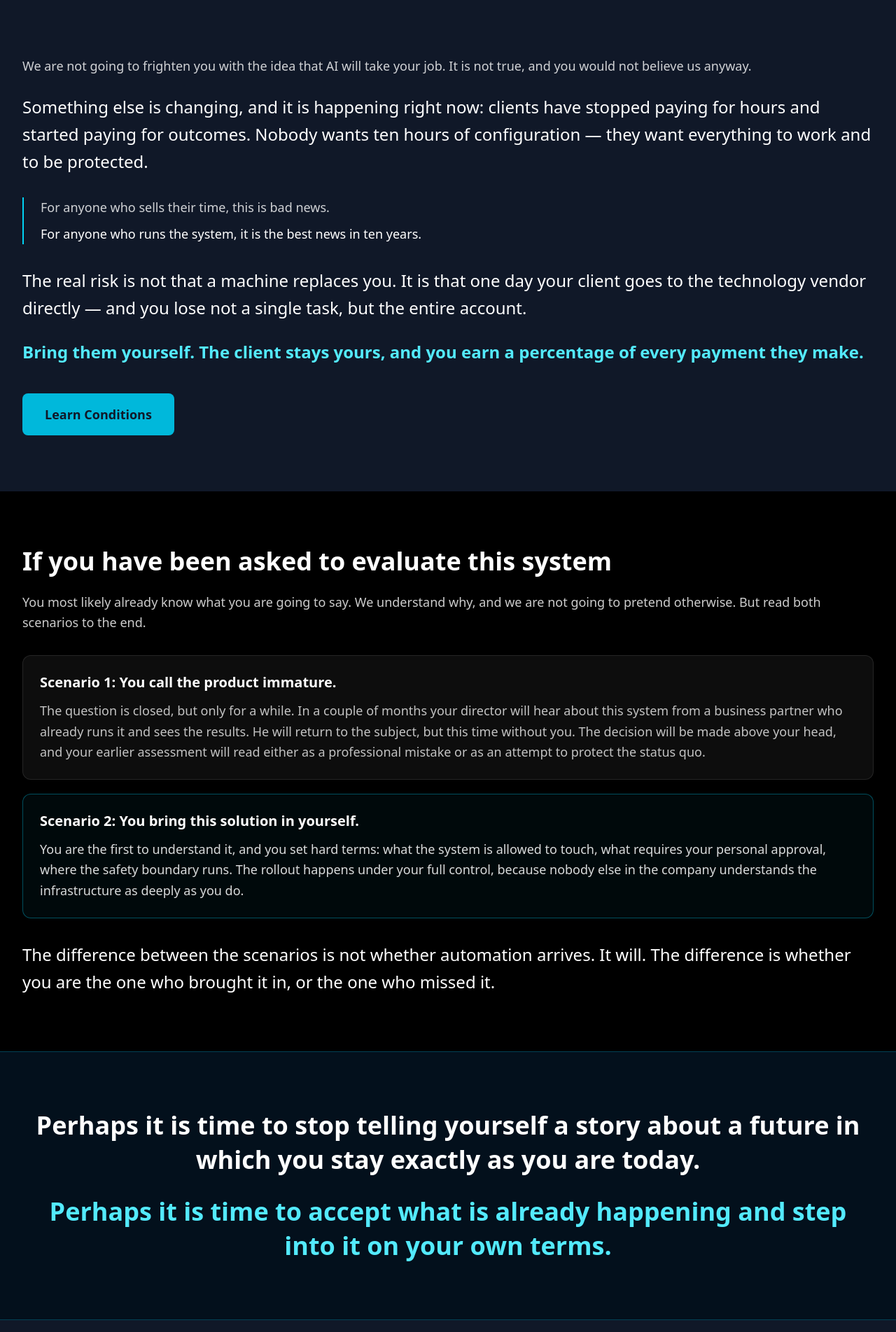
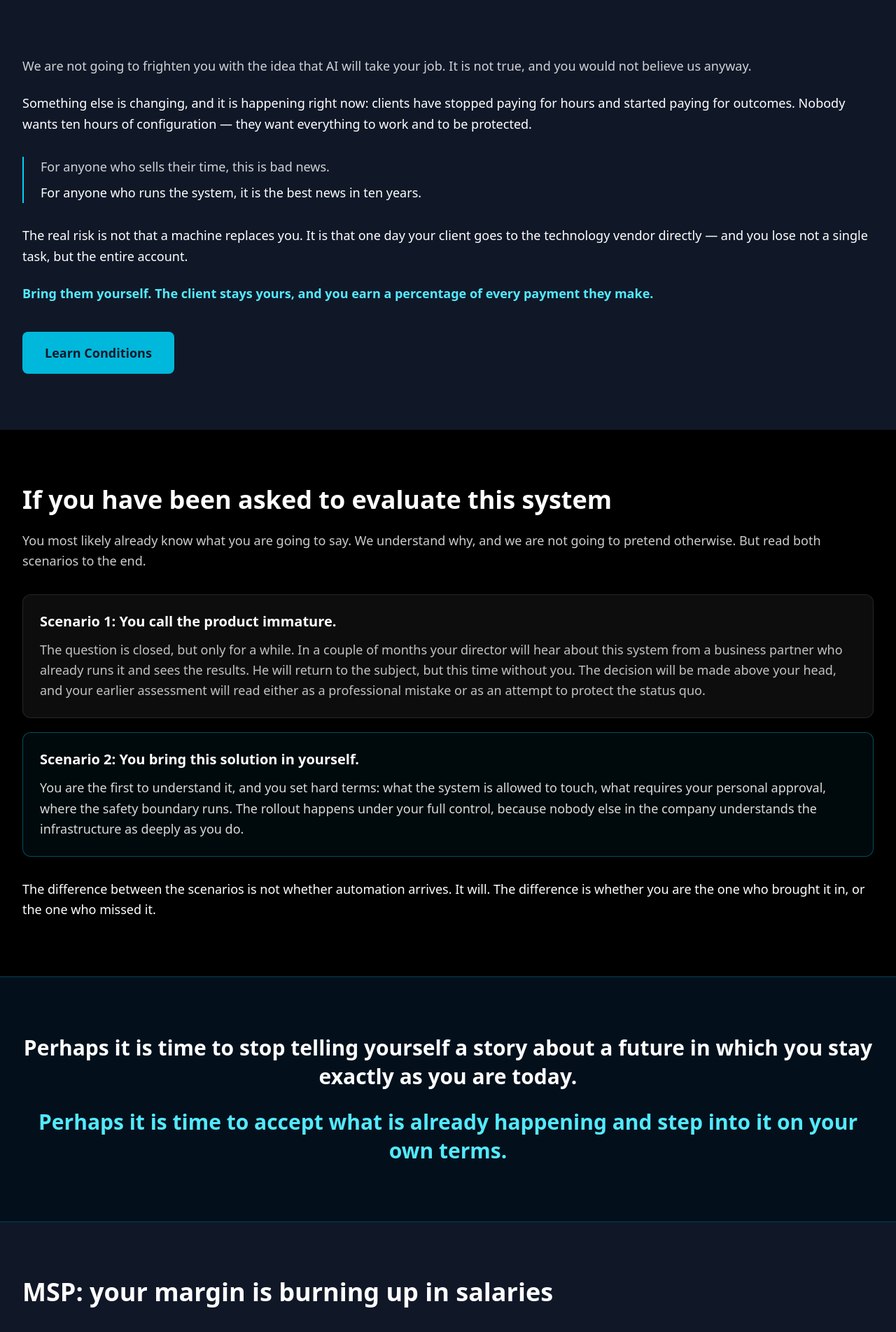
Before and after one commit to TarasS17/guardian-cloud-site, a Next.js app: page /referral in a window 1280 px wide. Shown: the part 880-2783 px from the top of the page at 70% size. Built offline with nearby package versions, Linux system fonts and the light colour scheme.

Commit message:
Normalize oversized referral page text sizes to match rest of site (text-lg)

```diff
--- a/src/app/referral/page.tsx
+++ b/src/app/referral/page.tsx
@@ -50,7 +50,7 @@ export default function ReferralProgramPage() {
               {t('referral.hero.subtitle')}
             </h2>
           ) : null}
-          <p className="text-xl text-white/80 max-w-4xl mx-auto mb-10">
+          <p className="text-lg text-white/80 max-w-4xl mx-auto mb-10">
             {t('referral.hero.description')}
           </p>
           <div className="flex flex-col sm:flex-row justify-center gap-4">
@@ -87,7 +87,7 @@ export default function ReferralProgramPage() {
             {t('referral.shift.intro')}
           </p>
 
-          <p className="mt-6 text-xl leading-relaxed text-white md:text-2xl md:leading-relaxed">
+          <p className="mt-6 text-lg leading-relaxed text-white">
             {t('referral.shift.change')}
           </p>
 
@@ -96,11 +96,11 @@ export default function ReferralProgramPage() {
             <p className="text-lg font-medium leading-relaxed text-white">{t('referral.shift.good')}</p>
           </div>
 
-          <p className="mt-8 text-xl leading-relaxed text-white md:text-2xl md:leading-relaxed">
+          <p className="mt-8 text-lg leading-relaxed text-white">
             {t('referral.shift.risk')}
           </p>
 
-          <p className="mt-6 text-xl font-bold leading-relaxed text-cyan-300 md:text-2xl">
+          <p className="mt-6 text-lg font-bold leading-relaxed text-cyan-300">
             {t('referral.shift.bring')}
           </p>
 
@@ -139,7 +139,7 @@ export default function ReferralProgramPage() {
             </div>
           </div>
 
-          <p className="mt-8 text-xl font-medium leading-relaxed text-white md:text-2xl md:leading-relaxed">
+          <p className="mt-8 text-lg font-medium leading-relaxed text-white">
             {t('referral.insider.close')}
           </p>
         </div>
@@ -148,10 +148,10 @@ export default function ReferralProgramPage() {
       {/* 4. ПРИЗЫВ */}
       <section className="border-y border-cyan-500/30 bg-cyan-500/5 py-20">
         <div className="container max-w-3xl mx-auto px-4 text-center">
-          <p className="text-2xl font-bold leading-snug text-white md:text-4xl md:leading-snug">
+          <p className="text-2xl font-bold leading-snug text-white md:text-3xl md:leading-snug">
             {t('referral.callout.line1')}
           </p>
-          <p className="mt-6 text-2xl font-bold leading-snug text-cyan-300 md:text-4xl md:leading-snug">
+          <p className="mt-6 text-2xl font-bold leading-snug text-cyan-300 md:text-3xl md:leading-snug">
             {t('referral.callout.line2')}
           </p>
         </div>
@@ -195,7 +195,7 @@ export default function ReferralProgramPage() {
             <p className="text-lg leading-relaxed text-white/90">{t('referral.msp.transition')}</p>
           </div>
 
-          <p className="mt-12 text-xl font-bold leading-relaxed text-white md:text-2xl md:leading-relaxed">
+          <p className="mt-12 text-lg font-bold leading-relaxed text-white">
             {t('referral.msp.close')}
           </p>
         </div>
@@ -231,7 +231,7 @@ export default function ReferralProgramPage() {
           </div>
 
           <hr className="mt-10 border-white/10" />
-          <blockquote className="mt-10 border-l-2 border-cyan-400 pl-6 text-xl font-medium leading-relaxed text-white md:text-2xl md:leading-relaxed">
+          <blockquote className="mt-10 border-l-2 border-cyan-400 pl-6 text-lg font-medium leading-relaxed text-white">
             {t('referral.ecosystem.close')}
           </blockquote>
         </div>
@@ -323,7 +323,7 @@ export default function ReferralProgramPage() {
             <h3 className="text-xl font-bold mb-3">
               {t('referral.faq.q1.question')}
             </h3>
-            <p className="text-white/80">
+            <p className="text-lg text-white/80">
               {t('referral.faq.q1.answer')}
             </p>
           </div>
@@ -332,7 +332,7 @@ export default function ReferralProgramPage() {
             <h3 className="text-xl font-bold mb-3">
               {t('referral.faq.q2.question')}
             </h3>
-            <p className="text-white/80">
+            <p className="text-lg text-white/80">
               {t('referral.faq.q2.answer')}
             </p>
           </div>
@@ -341,7 +341,7 @@ export default function ReferralProgramPage() {
             <h3 className="text-xl font-bold mb-3">
               {t('referral.faq.q3.question')}
             </h3>
-            <p className="text-white/80">
+            <p className="text-lg text-white/80">
               {t('referral.faq.q3.answer')}
             </p>
           </div>
@@ -350,7 +350,7 @@ export default function ReferralProgramPage() {
             <h3 className="text-xl font-bold mb-3">
               {t('referral.faq.q4.question')}
             </h3>
-            <p className="text-white/80">
+            <p className="text-lg text-white/80">
               {t('referral.faq.q4.answer')}
             </p>
           </div>
@@ -359,7 +359,7 @@ export default function ReferralProgramPage() {
             <h3 className="text-xl font-bold mb-3">
               {t('referral.faq.q5.question')}
             </h3>
-            <p className="text-white/80">
+            <p className="text-lg text-white/80">
               {t('referral.faq.q5.answer')}
             </p>
           </div>
@@ -368,7 +368,7 @@ export default function ReferralProgramPage() {
             <h3 className="text-xl font-bold mb-3">
               {t('referral.faq.q6.question')}
             </h3>
-            <p className="text-white/80">
+            <p className="text-lg text-white/80">
               {t('referral.faq.q6.answer')}
             </p>
           </div>
@@ -377,7 +377,7 @@ export default function ReferralProgramPage() {
             <h3 className="text-xl font-bold mb-3">
               {t('referral.faq.q7.question')}
             </h3>
-            <p className="text-white/80">
+            <p className="text-lg text-white/80">
               {t('referral.faq.q7.answer')}
             </p>
           </div>
@@ -386,7 +386,7 @@ export default function ReferralProgramPage() {
             <h3 className="text-xl font-bold mb-3">
               {t('referral.faq.q8.question')}
             </h3>
-            <p className="text-white/80">
+            <p className="text-lg text-white/80">
               {t('referral.faq.q8.answer')}
             </p>
           </div>
@@ -399,10 +399,10 @@ export default function ReferralProgramPage() {
           <h2 className="text-4xl md:text-5xl font-bold mb-4">
             {t('referral.finalCTA.title')}
           </h2>
-          <p className="text-2xl text-cyan-400 mb-4">
+          <p className="text-lg text-cyan-400 mb-4">
             {t('referral.finalCTA.subtitle')}
           </p>
-          <p className="text-xl text-white/80 mb-8 max-w-2xl mx-auto">
+          <p className="text-lg text-white/80 mb-8 max-w-2xl mx-auto">
             {t('referral.finalCTA.description')}
           </p>
 
@@ -432,7 +432,7 @@ export default function ReferralProgramPage() {
               : 'Your Partner Dashboard'
             }
           </h2>
-          <p className="text-xl text-white/80 mb-8 max-w-2xl mx-auto">
+          <p className="text-lg text-white/80 mb-8 max-w-2xl mx-auto">
             {locale === 'ru'
               ? 'Всё в одном месте: отслеживайте клиентов, комиссии, прогресс и получайте аналитику в реальном времени'
               : locale === 'zh'
```
